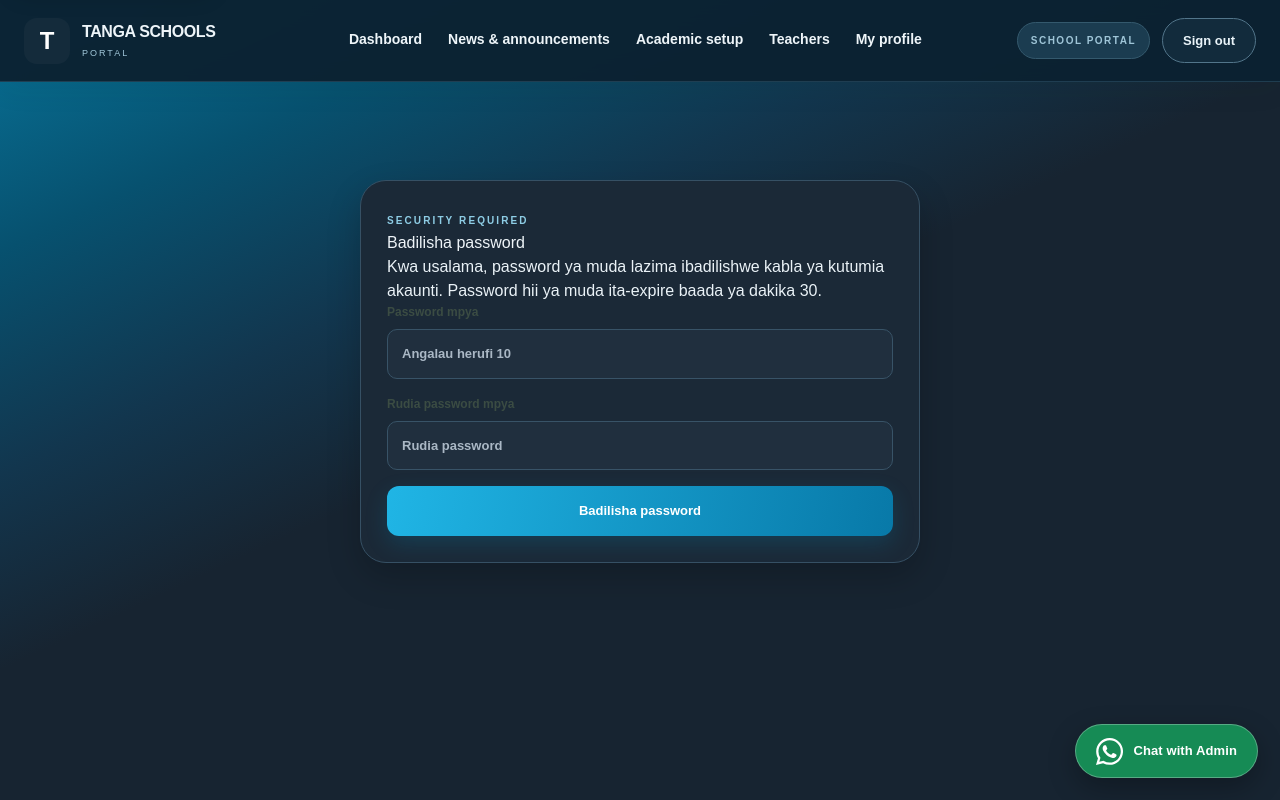
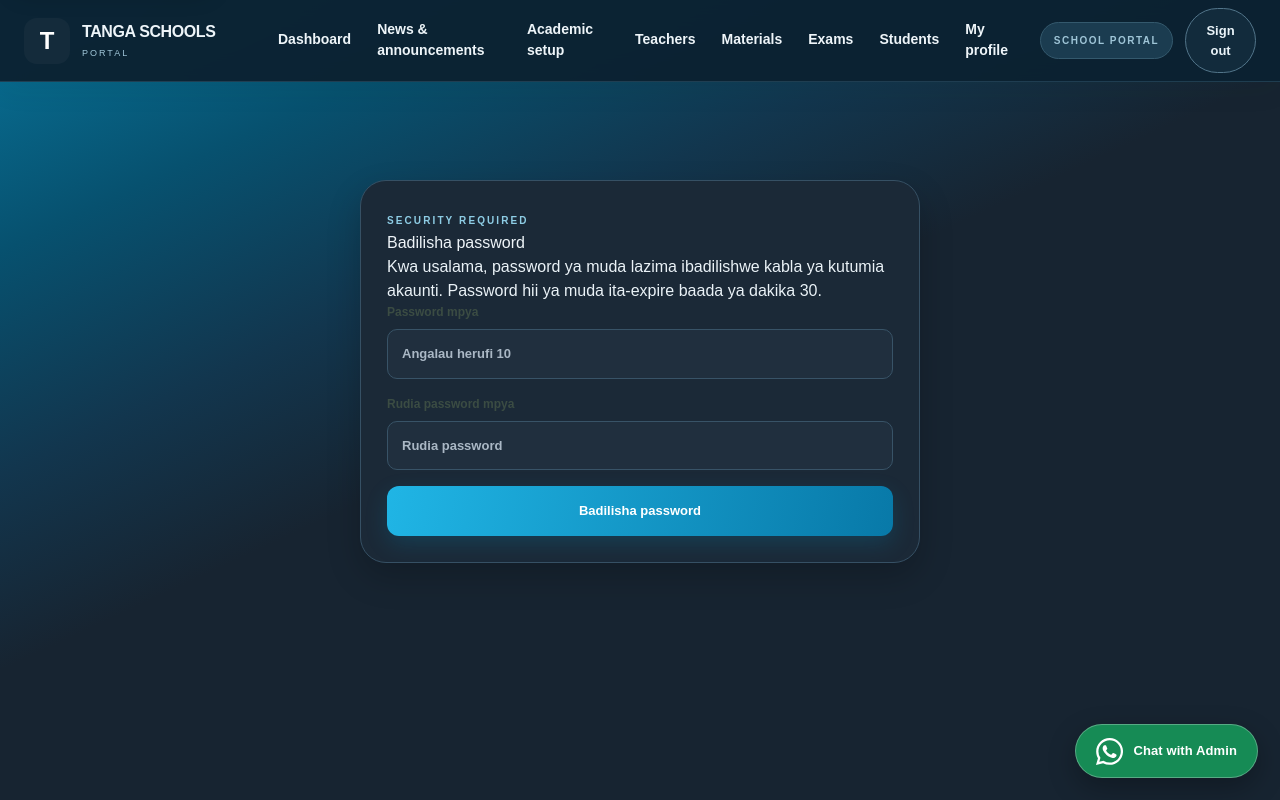
Before and after one commit to mnaally35-create/tanga-schools-hub, a Next.js app: page /change-password in a window 1280 px wide. Built offline with nearby package versions, Linux system fonts and the light colour scheme.

Commit message:
Add learning and examination navigation

```diff
--- a/src/components/portal-header.tsx
+++ b/src/components/portal-header.tsx
@@ -14,7 +14,7 @@ export function PortalHeader({ admin = false }: { admin?: boolean }) {
     <Link href={admin ? "/admin" : "/dashboard"} className="brand" aria-label="Tanga Schools Hub portal">
       <span className="brand-mark">T</span><span><strong>TANGA SCHOOLS</strong><small>PORTAL</small></span>
     </Link>
-    <nav className="main-nav portal-nav"><Link href={admin ? "/admin" : "/dashboard"}>{admin ? "Overview" : "Dashboard"}</Link>{admin ? <Link href="/admin">School requests</Link> : <><Link href="/dashboard/news">News & announcements</Link><Link href="/dashboard/academics">Academic setup</Link><Link href="/dashboard/teachers">Teachers</Link></>}<Link href="/profile">My profile</Link></nav>
+    <nav className="main-nav portal-nav"><Link href={admin ? "/admin" : "/dashboard"}>{admin ? "Overview" : "Dashboard"}</Link>{admin ? <Link href="/admin">School requests</Link> : <><Link href="/dashboard/news">News & announcements</Link><Link href="/dashboard/academics">Academic setup</Link><Link href="/dashboard/teachers">Teachers</Link><Link href="/dashboard/learning">Materials</Link><Link href="/dashboard/exams">Exams</Link><Link href="/dashboard/students">Students</Link></>}<Link href="/profile">My profile</Link></nav>
     <div className="nav-actions"><span className="portal-role">{admin ? "PLATFORM ADMIN" : "SCHOOL PORTAL"}</span><button className="button button-outline-dark button-small" onClick={signOut}>Sign out</button></div>
   </div></header>;
 }
```
